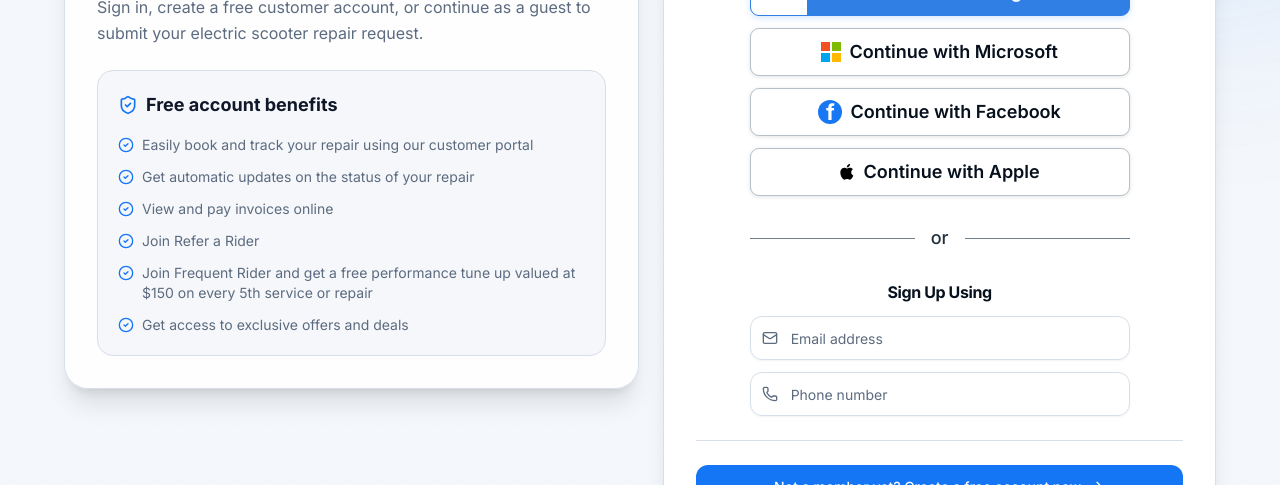
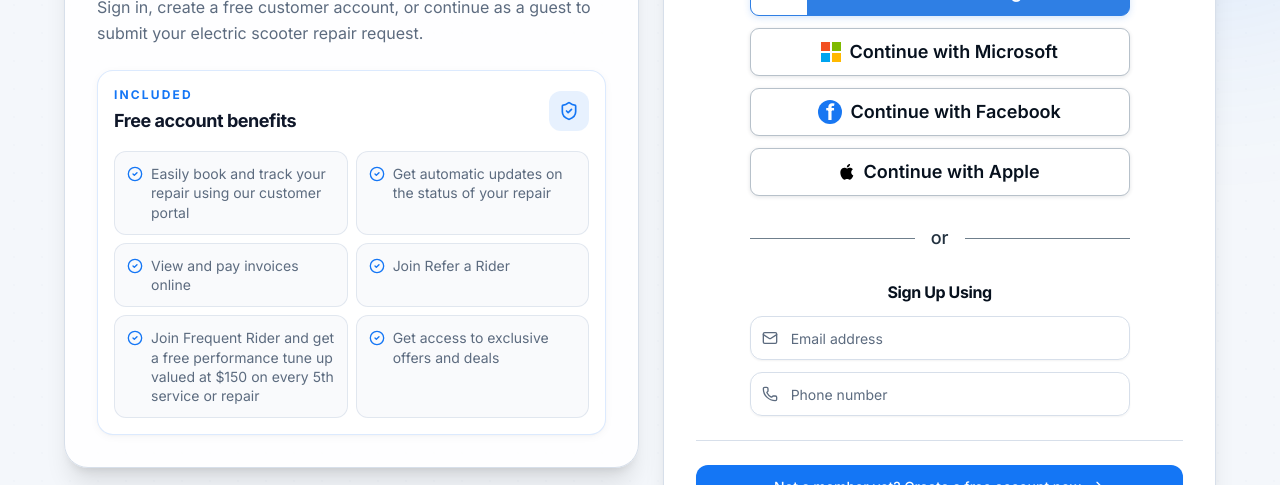
Before and after one commit to dcroFAFO/OTRE, a React (Vite) app: page /book in a window 1280 px wide. Shown: the part 233-718 px from the top of the page. Built offline with nearby package versions, Linux system fonts and the light colour scheme; no server answers.

Commit message:
File changes

```diff
--- a/src/pages/BookAccount.jsx
+++ b/src/pages/BookAccount.jsx
@@ -58,15 +58,22 @@ export default function BookAccount() {
                 Sign in, create a free customer account, or continue as a guest to submit your electric scooter repair request.
               </p>
 
-              <div className="mt-6 rounded-2xl border border-border bg-secondary/40 p-5">
-                <div className="flex items-center gap-2 font-heading text-lg font-extrabold">
-                  <ShieldCheck className="h-5 w-5 text-accent" /> Free account benefits
+              <div className="mt-6 rounded-2xl border border-accent/15 bg-card p-4 shadow-soft">
+                <div className="flex items-center justify-between gap-3">
+                  <div>
+                    <p className="text-xs font-bold uppercase tracking-[0.18em] text-accent">Included</p>
+                    <h2 className="mt-1 font-heading text-lg font-extrabold">Free account benefits</h2>
+                  </div>
+                  <span className="grid h-10 w-10 shrink-0 place-items-center rounded-xl bg-accent/10 text-accent">
+                    <ShieldCheck className="h-5 w-5" />
+                  </span>
                 </div>
-                <div className="mt-4 grid gap-3">
+                <div className="mt-4 grid gap-2 sm:grid-cols-2">
                   {benefits.map((benefit) => (
-                    <p key={benefit} className="flex gap-2 text-sm text-muted-foreground">
-                      <CheckCircle2 className="mt-0.5 h-4 w-4 shrink-0 text-accent" /> {benefit}
-                    </p>
+                    <div key={benefit} className="flex gap-2 rounded-xl border border-border/70 bg-secondary/25 p-3 text-sm leading-snug text-muted-foreground">
+                      <CheckCircle2 className="mt-0.5 h-4 w-4 shrink-0 text-accent" />
+                      <span>{benefit}</span>
+                    </div>
                   ))}
                 </div>
               </div>
```
